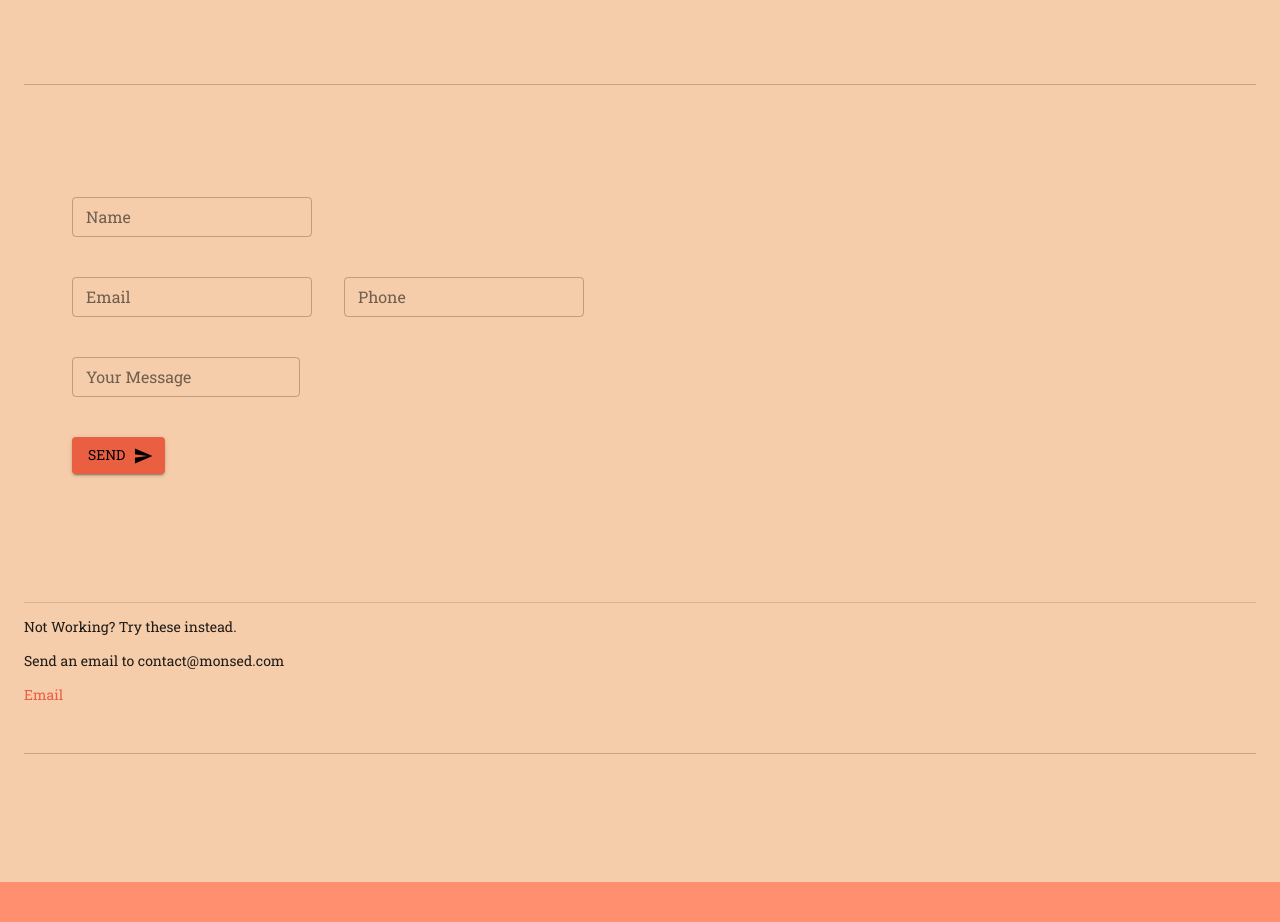
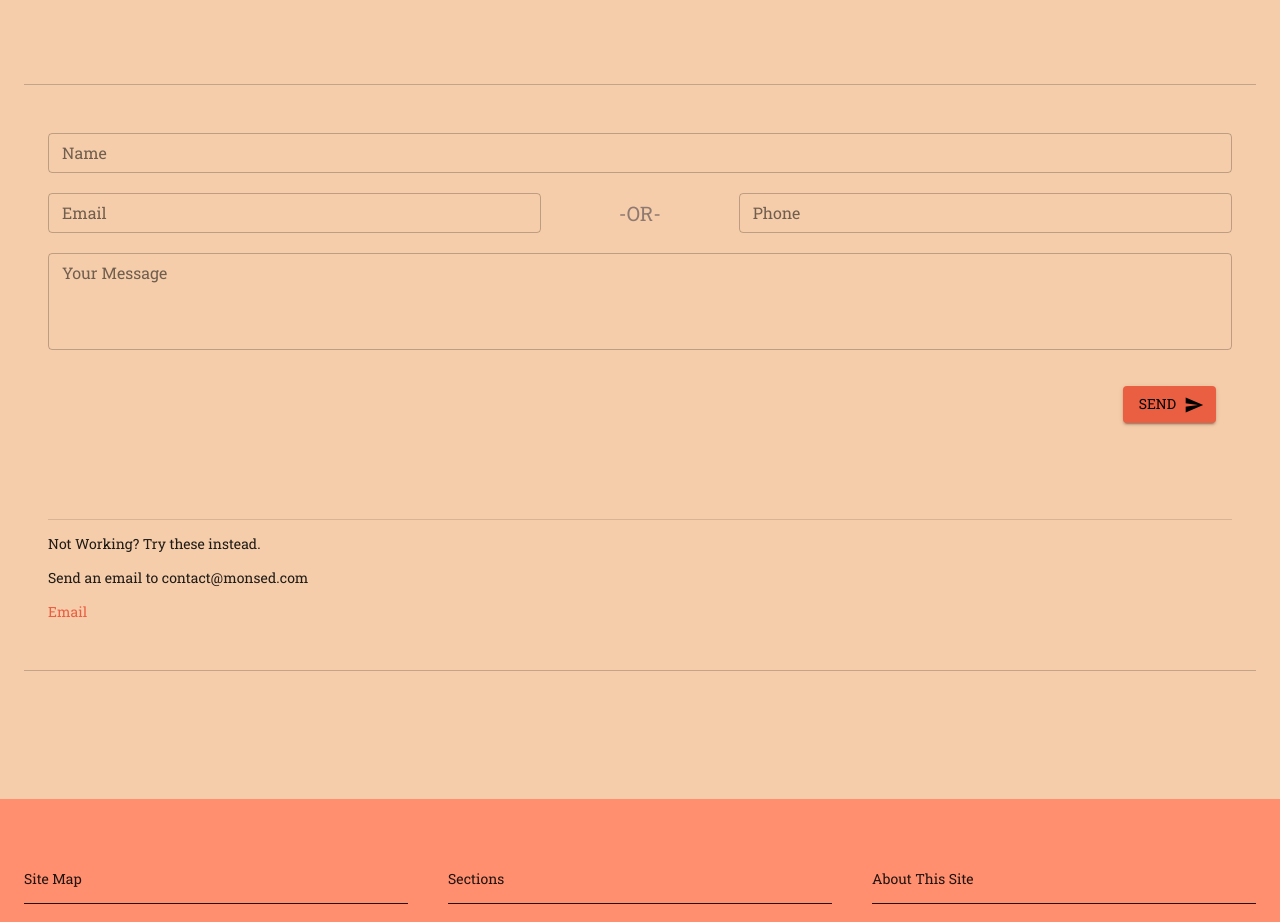
Before and after one commit to MasReed/personal-interactive-website, a React (Create React App) app: page / in a window 1280 px wide. Shown: the part 5300-6222 px from the top of the page. Built offline with nearby package versions, Linux system fonts and the light colour scheme.

Commit message:
update contact form grid layout

```diff
--- a/src/ContactForm.jsx
+++ b/src/ContactForm.jsx
@@ -2,17 +2,21 @@ import React from 'react'
 import { useForm } from '@formspree/react'
 import Box from '@material-ui/core/Box'
 import Button from '@material-ui/core/Button'
+import Container from '@material-ui/core/Container'
 import Divider from '@material-ui/core/Divider'
 import Grid from '@material-ui/core/Grid'
 import Link from '@material-ui/core/Link'
 import TextField from '@material-ui/core/TextField'
+import Typography from '@material-ui/core/Typography'
 
 import Icon from '@material-ui/core/Icon'
 import { makeStyles } from '@material-ui/core/styles'
+import theme from './theme'
 
 const useStyles = makeStyles({
   inputSection: {
-    margin: '1rem',
+    margin: '0 0 1.25rem 0',
+    padding: '0'
   },
   submitButton: {
     margin: '1rem'
@@ -28,21 +32,19 @@ export default function ContactForm() {
   }
 
   return (
-    <>
-      <Box my={4} p={4}>
+    <Container style={{ margin: '1rem 0'}}>
       <form onSubmit={handleSubmit} noValidate autoComplete='off'>
         <Grid
           container
-            direction='column'
-            justifyContent='space-between'
-            alignItems='flex-start'
-            spacing={1}
+          direction='row'
+          spacing={0}
         >
-            <Grid item>
+
+          <Grid item xs={12} className={classes.inputSection}>
             <TextField
               id='name'
-                className={classes.inputSection}
               color='secondary'
+              fullWidth
               label='Name'
               placeholder='Jane Doe'
               size='small'
@@ -50,41 +52,56 @@ export default function ContactForm() {
             />
           </Grid>
 
-            <Grid item>
+          <Grid container xs={12} className={classes.inputSection}>
+            <Grid item xs={12} sm={5}>
               <TextField
                 id='email'
-                className={classes.inputSection}
                 color='secondary'
+                fullWidth
                 label='Email'
                 placeholder='jane@doe.com'
                 size='small'
                 variant='outlined'
               />
+            </Grid>
 
+            <Grid item xs={0} sm={2}>
+              <Typography
+                align='center'
+                style={{ color: theme.palette.purple.main + '7F', padding: '.25rem 0' }}
+                variant='h6'
+              >
+                -OR-
+              </Typography>
+            </Grid>
+
+            <Grid item xs={12} sm={5}>
               <TextField
                 id='phone'
-                className={classes.inputSection}
                 color='secondary'
+                fullWidth
                 label='Phone'
                 placeholder='123-456-7890'
                 size='small'
                 variant='outlined'
               />
             </Grid>
+          </Grid>
 
-            <Grid item>
+          <Grid item xs={12} className={classes.inputSection}>
             <TextField
               id='message'
-                className={classes.inputSection}
               color='secondary'
+              fullWidth
               label='Your Message'
+              minRows={4}
               multiline
               size='small'
               variant='outlined'
             />
           </Grid>
 
-            <Grid item>
+          <Grid item style={{ marginLeft: 'auto' }}>
             <Button
               className={classes.submitButton}
               color='secondary'
@@ -96,10 +113,8 @@ export default function ContactForm() {
               Send
             </Button>
           </Grid>
-
         </Grid>
       </form>
-      </Box>
 
       <Divider style={{ marginTop: '5rem' }}/>
       <Box>
@@ -107,6 +122,6 @@ export default function ContactForm() {
         <p>Send an email to contact@monsed.com</p>
         <Link color='secondary' href="mailto:name@email.com">Email</Link>
       </Box>
-    </>
+    </Container>
   )
 }
```
Lines whose indentation alone changed are shown as unchanged.
